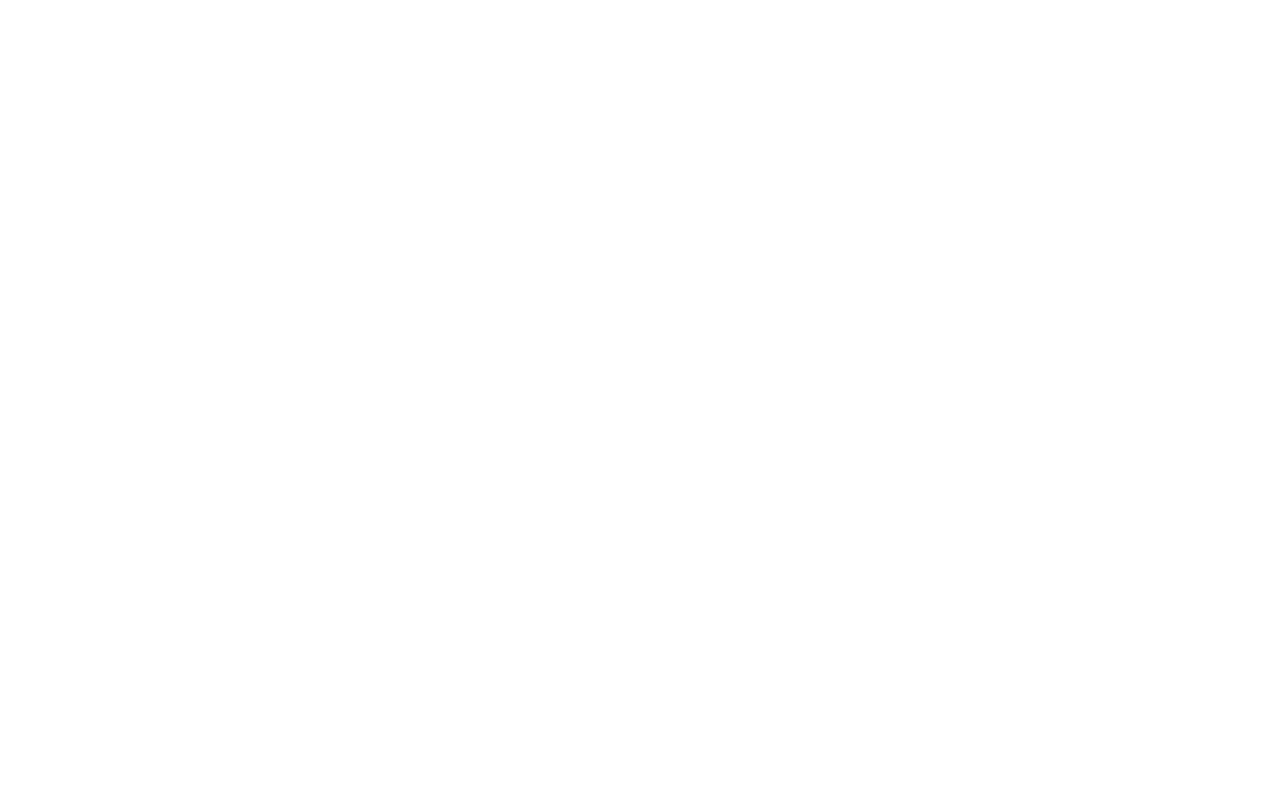
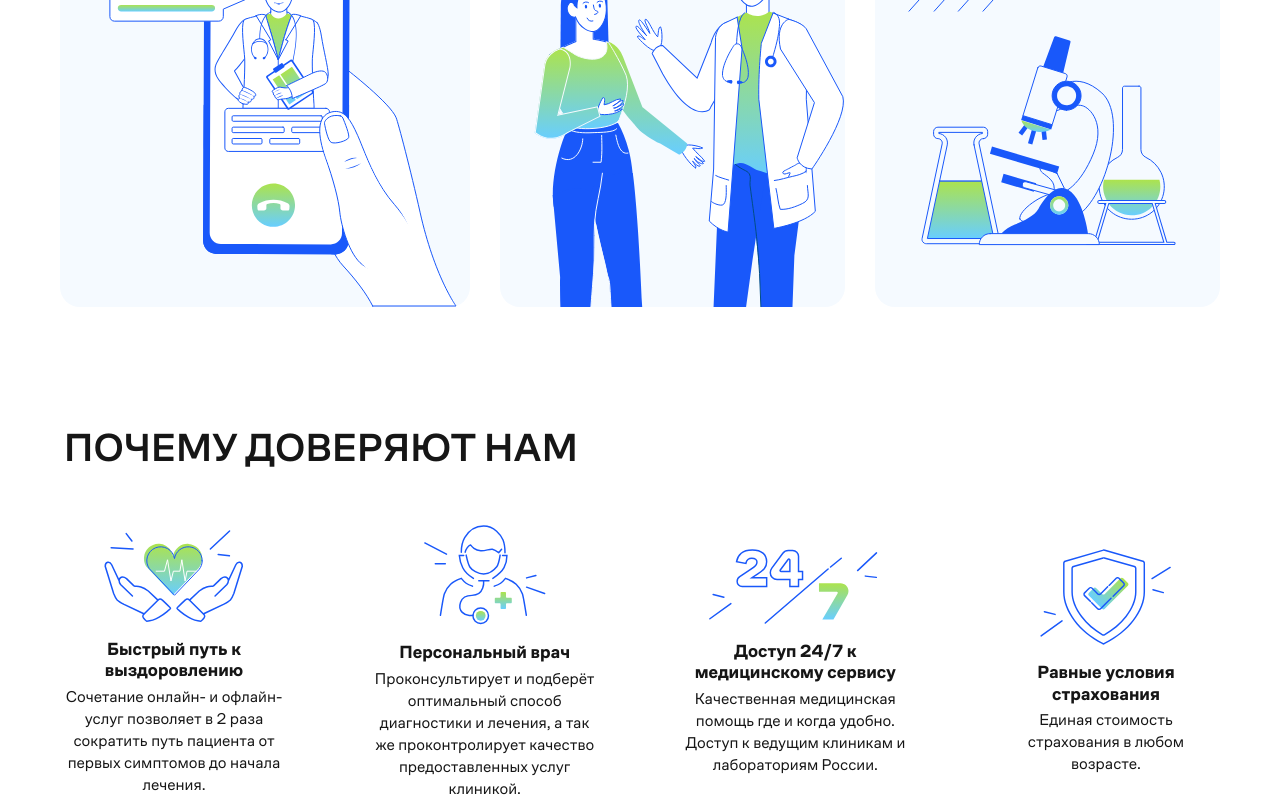
Before and after one commit to abrusdev/web-health-course, a Next.js app: page / in a window 1280 px wide. Shown: the part 1376-2176 px from the top of the page. Before the commit the page ends 911 px from the top, so only its background shows below. Built offline with nearby package versions, Linux system fonts and the light colour scheme.

Commit message:
update: MainCredbility Component

```diff
--- a/components/main-credibility/data.json
+++ b/components/main-credibility/data.json
@@ -3,24 +3,28 @@
     "id": 1,
     "title": "Быстрый путь к выздоровлению",
     "desc": "Сочетание онлайн- и офлайн-услуг позволяет в 2 раза сократить путь пациента от первых симптомов до начала лечения.",
-    "src": "images/credibility_1.svg"
+    "src": "images/credibility_1.svg",
+    "image_height": 93
   },
   {
     "id": 2,
     "title": "Персональный врач",
     "desc": "Проконсультирует и подберёт оптимальный способ диагностики и лечения, а так же  проконтролирует качество предоставленных услуг клиникой.",
-    "src": "images/credibility_2.svg"
+    "src": "images/credibility_2.svg",
+    "image_height": 100
   },
   {
     "id": 3,
     "title": "Доступ 24/7 к медицинскому сервису",
     "desc": "Качественная медицинская помощь где и когда удобно. Доступ к ведущим клиникам и лабораториям России.",
-    "src": "images/credibility_3.svg"
+    "src": "images/credibility_3.svg",
+    "image_height": 75
   },
   {
     "id": 4,
     "title": "Равные условия страхования",
     "desc": "Единая стоимость страхования в любом возрасте.",
-    "src": "images/credibility_4.svg"
+    "src": "images/credibility_4.svg",
+    "image_height": 96
   }
 ]
--- a/components/main-credibility/index.jsx
+++ b/components/main-credibility/index.jsx
@@ -1,13 +1,21 @@
 import classes from "./index.module.css";
 import { Container } from "@mui/material";
 import data from "./data.json"
+import MainCredibilityItem from "@/components/main-credibility/item";
 
 function MainCredibility() {
+  const renderedItems = data.map((item) => {
+    return <MainCredibilityItem key={item.id} item={item} />
+  })
 
   return (
     <>
       <Container className={classes.content}>
         <h2>Почему доверяют нам</h2>
+
+        <div className={classes.innerContent}>
+          {renderedItems}
+        </div>
       </Container>
     </>
   )
--- a/components/main-credibility/index.module.css
+++ b/components/main-credibility/index.module.css
@@ -5,3 +5,13 @@
     flex-direction: column;
     align-items: center;
 }
+
+.innerContent {
+    margin-top: 50px;
+
+    width: 100%;
+
+    display: flex;
+    justify-content: space-between;
+    align-items: center;
+}
--- a/components/main-credibility/item.jsx
+++ b/components/main-credibility/item.jsx
@@ -1,9 +1,22 @@
-import Image from "next/image";
+import classes from "./item.module.css";
+import { makeStyles } from "@material-ui/core";
+
+const useStyles = makeStyles(() => ({
+  image: {
+    height: ({ item }) => item.image_height
+  }
+}))
 
 function MainCredibilityItem({ item }) {
+  const styles = useStyles({ item })
+
   return (
-    <div>
+    <div className={classes.content}>
+      <img className={styles.image} src={item.src} alt="image" />
 
+      <h3 className={classes.title}>{item.title}</h3>
+
+      <p className={classes.desc}>{item.desc}</p>
     </div>
   )
 }
--- a/components/main-credibility/item.module.css
+++ b/components/main-credibility/item.module.css
@@ -0,0 +1,28 @@
+.content {
+    width: 220px;
+
+    display: flex;
+    flex-direction: column;
+}
+
+.title {
+    margin-top: 16px;
+
+    font-weight: 700;
+    font-size: 18px;
+    line-height: 120%;
+    text-align: center;
+
+    color: #161616;
+}
+
+.desc {
+    margin-top: 5px;
+
+    font-weight: 400;
+    font-size: 16px;
+    line-height: 22px;
+    text-align: center;
+
+    color: #161616;
+}
--- a/components/main-inclusions/index.jsx
+++ b/components/main-inclusions/index.jsx
@@ -1,11 +1,11 @@
 import classes from "./index.module.css";
 import Container from "@/components/container";
 import data from "./data.json"
-import MainCredibilityItem from "@/components/main-credibility/item";
+import MainInclusionItem from "@/components/main-inclusions/item";
 
 function MainInclusions() {
   const renderedItems = data.map((item) => {
-    return <MainCredibilityItem key={item.id} item={item} />
+    return <MainInclusionItem key={item.id} item={item} />
   })
 
   return (
```
